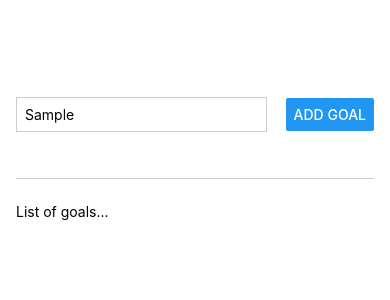
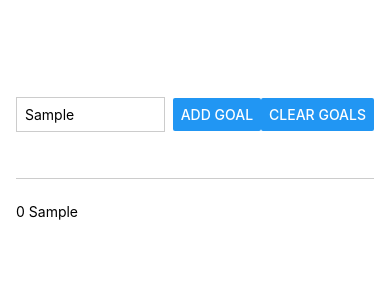
Before and after one commit to banggeunho/React-Native-Study, a React Native app: screen / in a window 390 px wide. Both pictures are taken after typing "Sample" into the empty fields and a click on the button "ADD GOAL". Shown: the top 300 px of the page. Built offline with nearby package versions, Linux system fonts and the light colour scheme.

Commit message:
feat: add goalHandler for list, add clear button

```diff
--- a/App.js
+++ b/App.js
@@ -3,16 +3,22 @@ import {useState} from "react";
 
 export default function App() {
     const [enteredGoalText, setEnteredGoalText] = useState("");
+    const [courseGoals, setCourseGoals] = useState([]);
 
     function goalInputHandler(enteredText) {
-        console.log(enteredText);
         setEnteredGoalText(enteredText);
     }
 
     function addGoalHandler() {
-        console.log(enteredGoalText);
+        setCourseGoals((currentCourseGoals) => [
+            ...currentCourseGoals,
+            enteredGoalText
+        ]);
     }
 
+    function clearGoalHandler() {
+        setCourseGoals(() => []);
+    }
 
     return (
         <View style={styles.appContainer}>
@@ -23,9 +29,12 @@ export default function App() {
                 />
                 <Button title="Add Goal"
                         onPress={addGoalHandler}/>
+                <Button title={"Clear Goals"}
+                        onPress={clearGoalHandler}/>
             </View>
             <View style={styles.goalsContainer}>
-                <Text>List of goals...</Text>
+                {courseGoals.map((goal, idx) =>
+                    <Text key={idx}>{idx} {goal}</Text>)}
             </View>
         </View>
     );
@@ -49,7 +58,7 @@ const styles = StyleSheet.create({
     textInput: {
         borderWidth: 1,
         borderColor: "#cccccc",
-        width: "70%",
+        width: "60%",
         marginRight: 8,
         padding: 8,
     },
```
